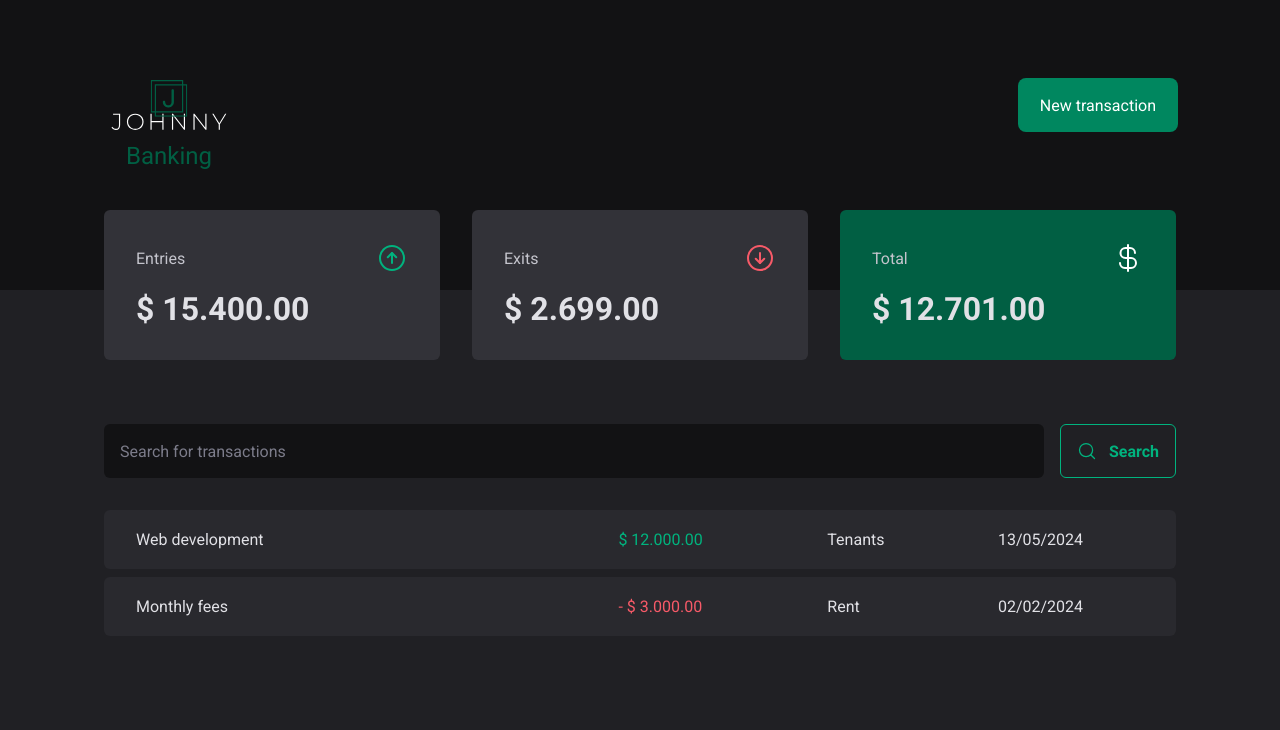
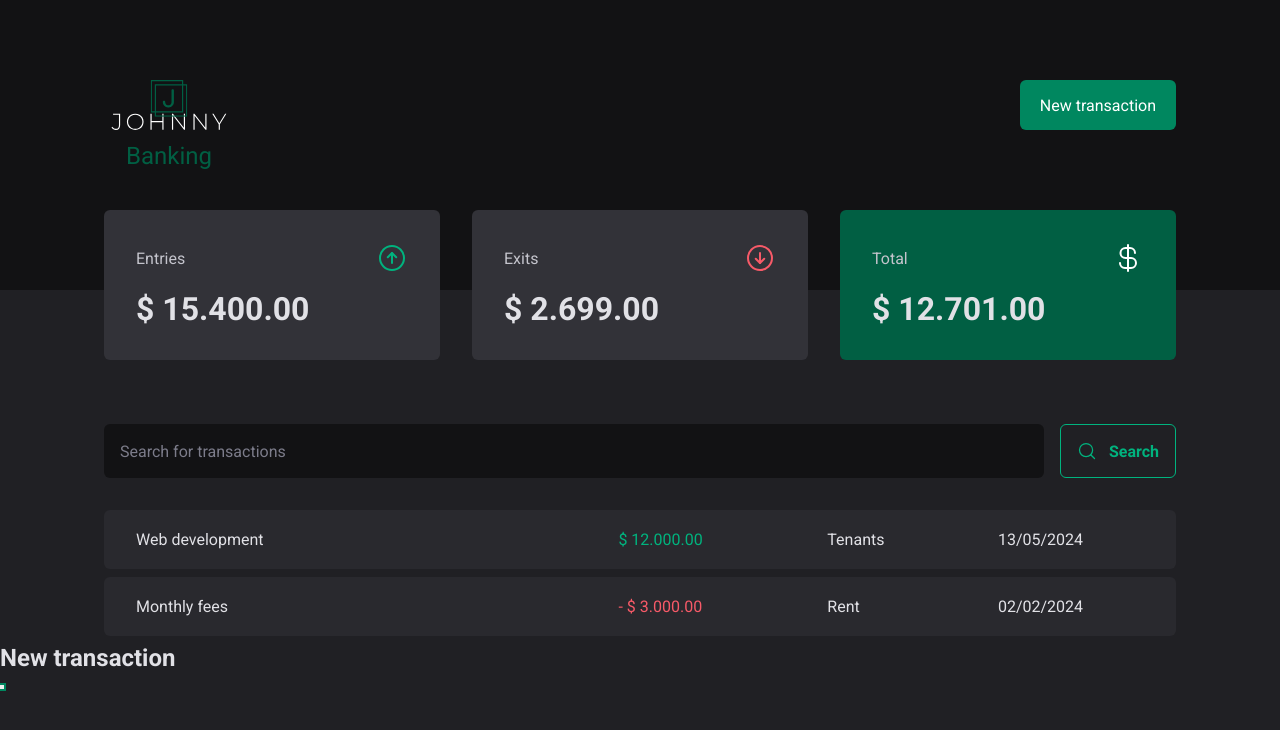
Before and after one commit to gh-johnny/Banking-React, a React (Vite) app: page / in a window 1280 px wide. Both pictures are taken after a click on the button "New transaction". Shown: the top 730 px of the page. Built offline with nearby package versions, Linux system fonts and the light colour scheme.

Commit message:
feat: radix modal new transaction

```diff
--- a/package.json
+++ b/package.json
@@ -10,6 +10,7 @@
     "preview": "vite preview"
   },
   "dependencies": {
+    "@radix-ui/react-dialog": "^1.0.5",
     "phosphor-react": "^1.4.1",
     "react": "^18.2.0",
     "react-dom": "^18.2.0",
--- a/src/components/Header/index.tsx
+++ b/src/components/Header/index.tsx
@@ -1,6 +1,7 @@
 import { HeaderContainer, HeaderContent, LogoContainer, NewTransactionButton } from "./styles";
 
 import logoImg from '../../assets/logo/logo-johnny.svg'
+import * as Dialog from "@radix-ui/react-dialog";
 
 export function Header() {
     return (
@@ -16,11 +17,20 @@
                     <span>Banking</span>
                 </LogoContainer>
 
-                <NewTransactionButton
-                    type="button"
-                >
-                    New transaction
-                </NewTransactionButton>
+                <Dialog.Root>
+                    <Dialog.Trigger asChild>
+                        <NewTransactionButton type="button">New transaction</NewTransactionButton>
+                    </Dialog.Trigger>
+
+                    <Dialog.Portal>
+                        <Dialog.Overlay />
+                        <Dialog.Content>
+                            <Dialog.Title>New transaction</Dialog.Title >
+                            <Dialog.Close />
+                        </Dialog.Content>
+                    </Dialog.Portal>
+                </Dialog.Root>
+
             </HeaderContent>
         </HeaderContainer>
     )
```
Also changed, not shown: 1 other file (tests, documents, lock files or other folders).
